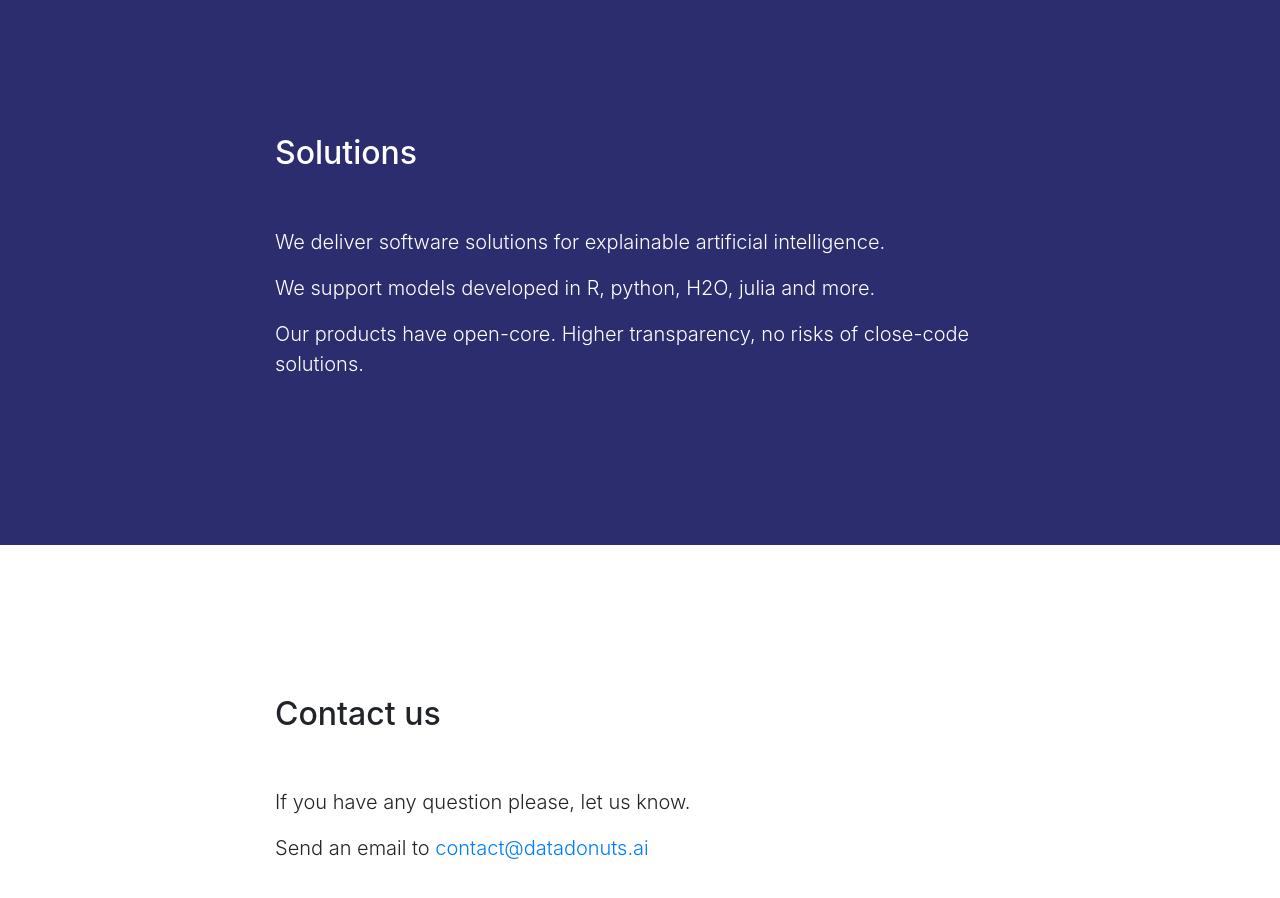
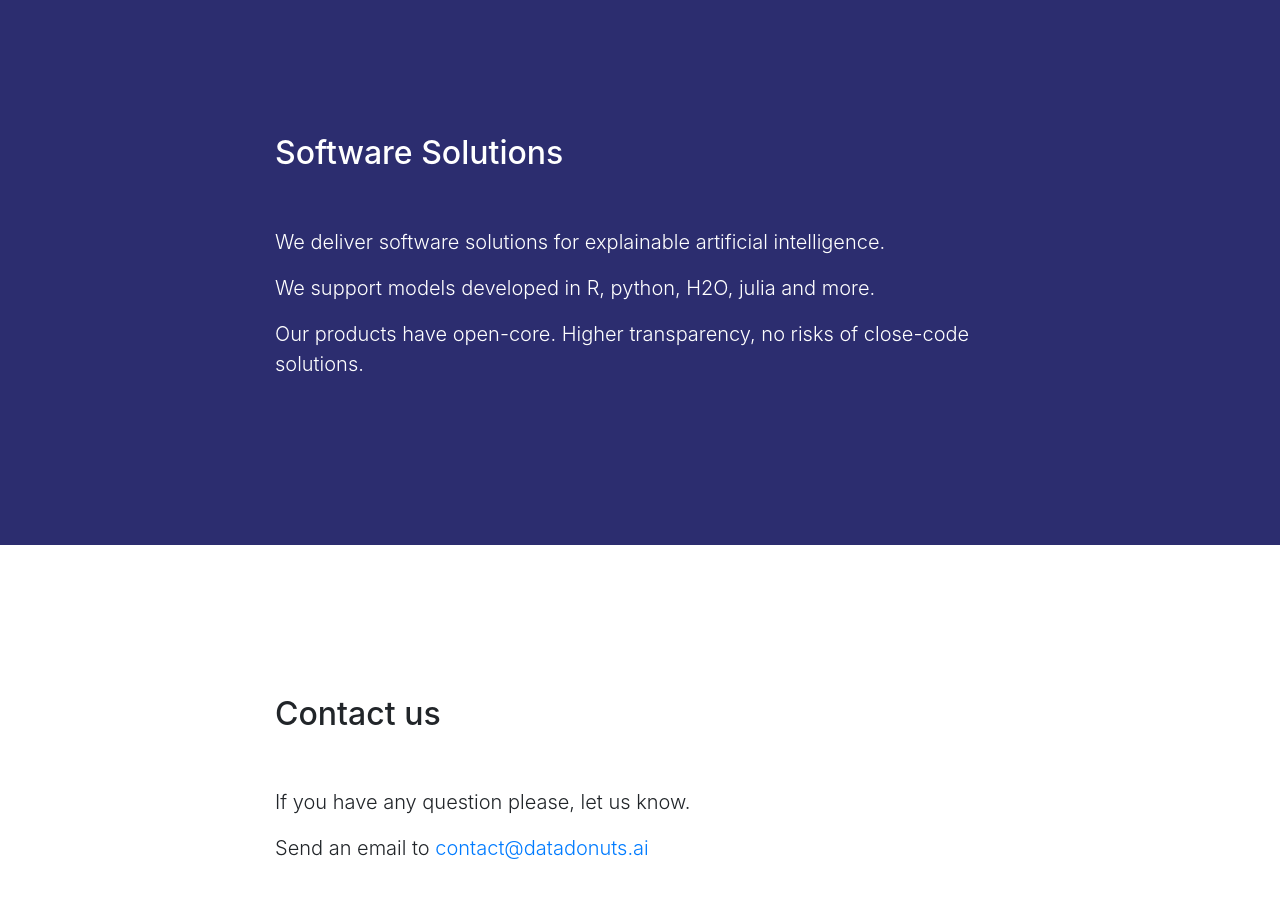
Before and after one commit to datadonuts/datadonuts.github.io, a website with bundled scripts: page index.html in a window 1280 px wide. Shown: the part 2340-3238 px from the top of the page. Built offline with nearby package versions, Linux system fonts and the light colour scheme.

Commit message:
added software

```diff
--- a/index.html
+++ b/index.html
@@ -122,7 +122,7 @@
     <div class="container">
       <div class="row">
         <div class="col-lg-8 mx-auto">
-          <h2>Solutions</h2>
+          <h2>Software Solutions</h2>
           <p class="lead">&nbsp; </p>
           <p class="lead">We deliver software solutions for explainable artificial intelligence. </p>
           <p class="lead">We support models developed in R, python, H2O, julia and more. </p>
```
